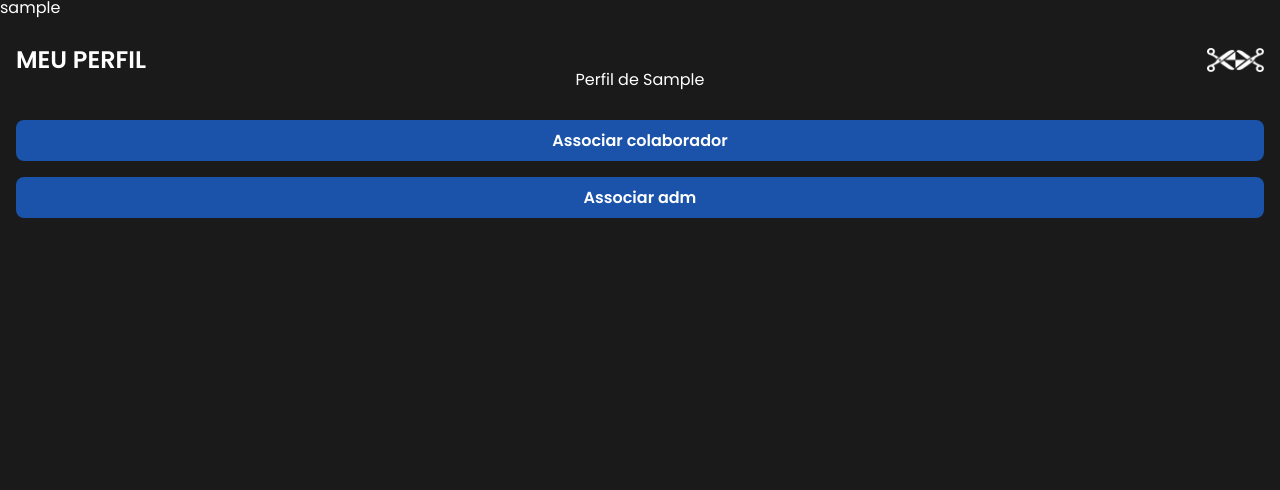
After one commit to jloiola6/La_republica, a Django app: page /usuario/perfil/1 in a window 1280 px wide. The commit adds this page. Shown: the top 490 px of the page. Run offline with Django 4.2, Linux system fonts and the light colour scheme; the visitor is signed in with stand-in values (Sample User, id 1); data that the repository does not hold is empty.

Commit message:
Criando usuário perfil

```diff
--- a/website/apps/agendamento/views.py
+++ b/website/apps/agendamento/views.py
@@ -16,7 +16,7 @@ def cadastrar_servico(request):
     if not Adm.objects.filter(usuario= usuario).exists():
         return HttpResponseRedirect('/')
 
-    template_name = 'agendamento/cadastrar-servico.html'
+    template_name = 'agendamento/formulario-servico.html'
 
     if request.method == 'POST':
         servico_cadastro(request)
--- a/website/apps/usuario/urls.py
+++ b/website/apps/usuario/urls.py
@@ -16,9 +16,10 @@ urlpatterns = [
     path('password-reset-confirm/<uidb64>/<token>/', auth_views.PasswordResetConfirmView.as_view(template_name='usuario/resetar-senha/comfirmar-resetar-senha.html', success_url = reverse_lazy('usuario:password_reset_complete')),name='password_reset_confirm'),
     path('password-reset-complete/', auth_views.PasswordResetCompleteView.as_view(template_name='usuario/resetar-senha/password_reset_complete.html'), name='password_reset_complete'),
 
+    path('perfil/<int:perfil_id>', perfil, name='perfil'),
     path('menu-perfil', menu_perfil, name='menu-perfil'),
-    path('associar-colaborador', associar_colaborador, name='associar-colaborador'),
-    path('servico-colaborador', servico_colaborador, name='servico-colaborador'),
-    path('associar-adm', associar_adm, name='associar-adm'),
+    path('associar-colaborador/<int:perfil_id>', associar_colaborador, name='associar-colaborador'),
+    path('servico-colaborador/<int:perfil_id>', servico_colaborador, name='servico-colaborador'),
+    path('associar-adm/<int:perfil_id>', associar_adm, name='associar-adm'),
     path('usuarios', usuarios, name='usuarios'),
 ]
--- a/website/apps/usuario/views.py
+++ b/website/apps/usuario/views.py
@@ -66,9 +66,31 @@ def login(request):
     return TemplateResponse(request, template_name, locals())
 
 
+@login_required(login_url='/usuario/login')
+def perfil(request, perfil_id):
+    usuario = request.user
+    if usuario.id != perfil_id and not Adm.objects.filter(usuario= usuario).exists():
+        return HttpResponseRedirect('/')
+
+    template_name = 'usuario/perfil.html'
+
+    adm = not Adm.objects.filter(usuario__id= perfil_id).exists()
+    colaborador = not Colaborador.objects.filter(usuario__id= perfil_id).exists()
+
+    if request.method == 'POST':
+        if request.POST.get('associar_colaborador'):
+            colaborador_associar(request, perfil_id)
+        elif request.POST.get('associar_adm'):
+            adm_associar(request, perfil_id)
+
+        return HttpResponseRedirect(f'/usuario/perfil/{perfil_id}')
+
+    return TemplateResponse(request, template_name, locals())
+
+
+@login_required(login_url='/usuario/login')
 def menu_perfil(request):
-    if request.user.is_authenticated:
-        usuario = request.user
+    usuario = request.user
 
     template_name = 'usuario/menu-perfil.html'
 
@@ -76,9 +98,9 @@ def menu_perfil(request):
 
 
 @login_required(login_url='/usuario/login')
-def associar_colaborador(request):
+def associar_colaborador(request, perfil_id):
     usuario = request.user
-    if not Adm.objects.filter(usuario= usuario).exists():
+    if usuario.id != perfil_id and not Adm.objects.filter(usuario= usuario).exists():
         return HttpResponseRedirect('/')
 
     template_name = 'usuario/associar-colaborador.html'
@@ -88,7 +110,7 @@ def associar_colaborador(request):
     usuarios = User.objects.exclude(id__in= colabores).exclude(id__in= adms).exclude(is_superuser= 1)
 
     if request.method == 'POST':
-        colaborador_associar(request)
+        colaborador_associar(request, perfil_id)
 
         return HttpResponseRedirect('/usuario/menu-perfil')
 
@@ -96,9 +118,9 @@ def associar_colaborador(request):
 
 
 @login_required(login_url='/usuario/login')
-def servico_colaborador(request):
+def servico_colaborador(request, perfil_id):
     usuario = request.user
-    if not Adm.objects.filter(usuario= usuario).exists():
+    if usuario.id != perfil_id and not Adm.objects.filter(usuario= usuario).exists():
         return HttpResponseRedirect('/')
 
     template_name = 'usuario/servico-colaborador.html'
@@ -115,9 +137,9 @@ def servico_colaborador(request):
 
 
 @login_required(login_url='/usuario/login')
-def associar_adm(request):
+def associar_adm(request, perfil_id):
     usuario = request.user
-    if not Adm.objects.filter(usuario= usuario).exists():
+    if usuario.id != perfil_id and not Adm.objects.filter(usuario= usuario).exists():
         return HttpResponseRedirect('/')
 
     template_name = 'usuario/associar-adm.html'
@@ -126,7 +148,7 @@ def associar_adm(request):
     usuarios = User.objects.exclude(id__in= adms).exclude(is_superuser= 1)
 
     if request.method == 'POST':
-        adm_associar(request)
+        adm_associar(request, perfil_id)
 
         return HttpResponseRedirect('/usuario/menu-perfil')
 
--- /dev/null
+++ b/website/templates/usuario/perfil.html
@@ -0,0 +1,31 @@
+{% extends "partials/_base.html" %}
+
+{% load static %}
+
+{% block titulo %}Meu Perfil{% endblock %}
+
+{% block conteudo %}
+    <main>
+        {% include "partials/_container-titulo-pagina.html" with titulo="Meu Perfil" %}
+
+        <h2 class="texto-branco">Perfil de {{ usuario.first_name }}</h2>
+        <br>
+
+        <form method="POST">
+            {% csrf_token %}
+
+            {% if colaborador %}
+                <div class="container-botoes">
+                    <button class="botao botao--azul" type="submit" name="associar_colaborador" value="associar_colaborador">Associar colaborador</button>
+                </div>
+            {% endif %}
+
+            {% if adm %}
+                <div class="container-botoes">
+                    <button class="botao botao--azul" type="submit" name="associar_adm" value="associar_adm">Associar adm</button>
+                </div>
+            {% endif %}
+        </form>
+
+    </main>
+{% endblock %}
--- a/website/templates/usuario/usuarios.html
+++ b/website/templates/usuario/usuarios.html
@@ -19,9 +19,10 @@
 
         </form>
 
+        <br><br>
         {% for usuario in usuarios %}
+            <p><a href="{% url 'usuario:perfil' usuario.id %}" class="texto-branco">{{ usuario.first_name }}</a></p>
             <br>
-            <a href="#" class="texto-branco">{{ usuario.first_name }}</a>
         {% endfor %}
 
     </main>
```
Also changed, not shown: website/apps/usuario/action.py (+6 -10 lines), website/templates/agendamento/servicos.html (+8 -3 lines), website/templates/usuario/menu-perfil.html (+3 -9 lines).
